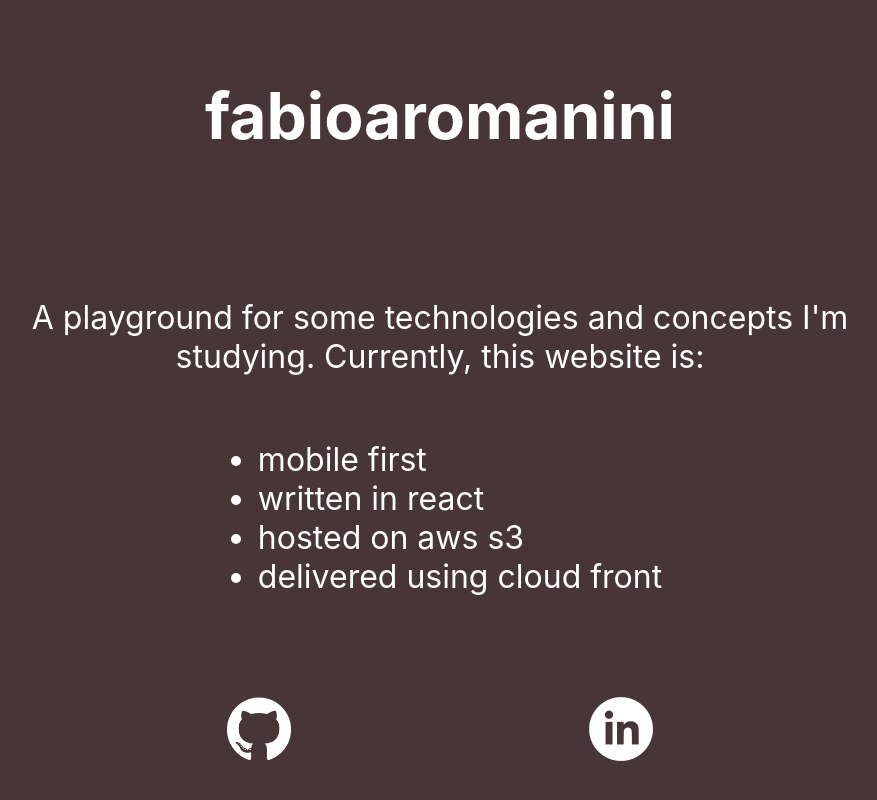
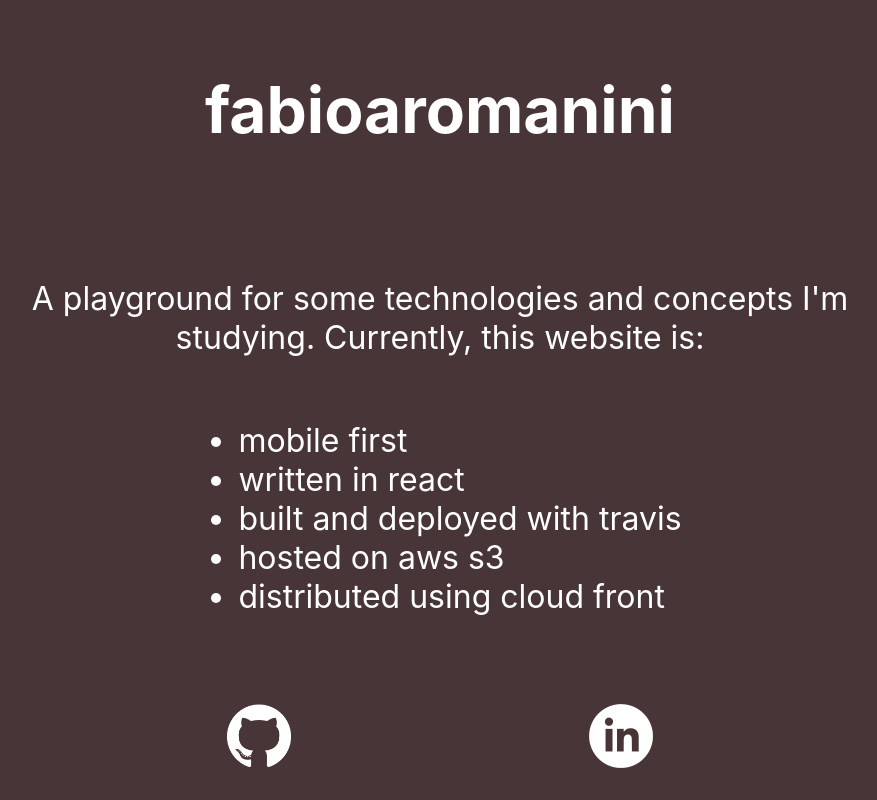
Before and after one commit to fabioaromanini/site, a React (Create React App) app: page / in a window 1280 px wide. Shown: the whole page, without its empty margins (200-1077 px from the left). Built offline with nearby package versions, Linux system fonts and the light colour scheme.

Commit message:
updates content

```diff
--- a/src/landing/index.jsx
+++ b/src/landing/index.jsx
@@ -16,8 +16,9 @@ export default () => (
       <ul>
         <li>mobile first</li>
         <li>written in react</li>
+        <li>built and deployed with travis</li>
         <li>hosted on aws s3</li>
-        <li>delivered using cloud front</li>
+        <li>distributed using cloud front</li>
       </ul>
     </div>
     <div className="links">
```
